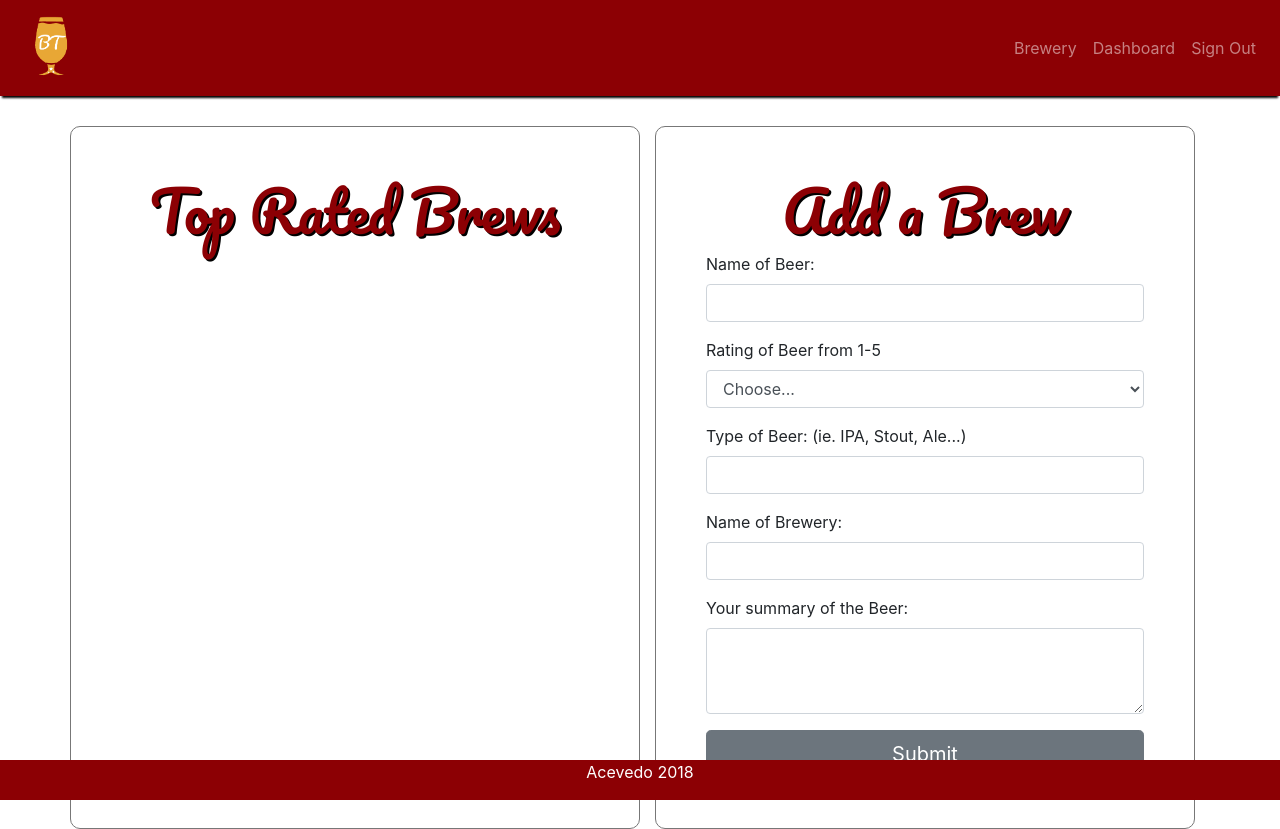
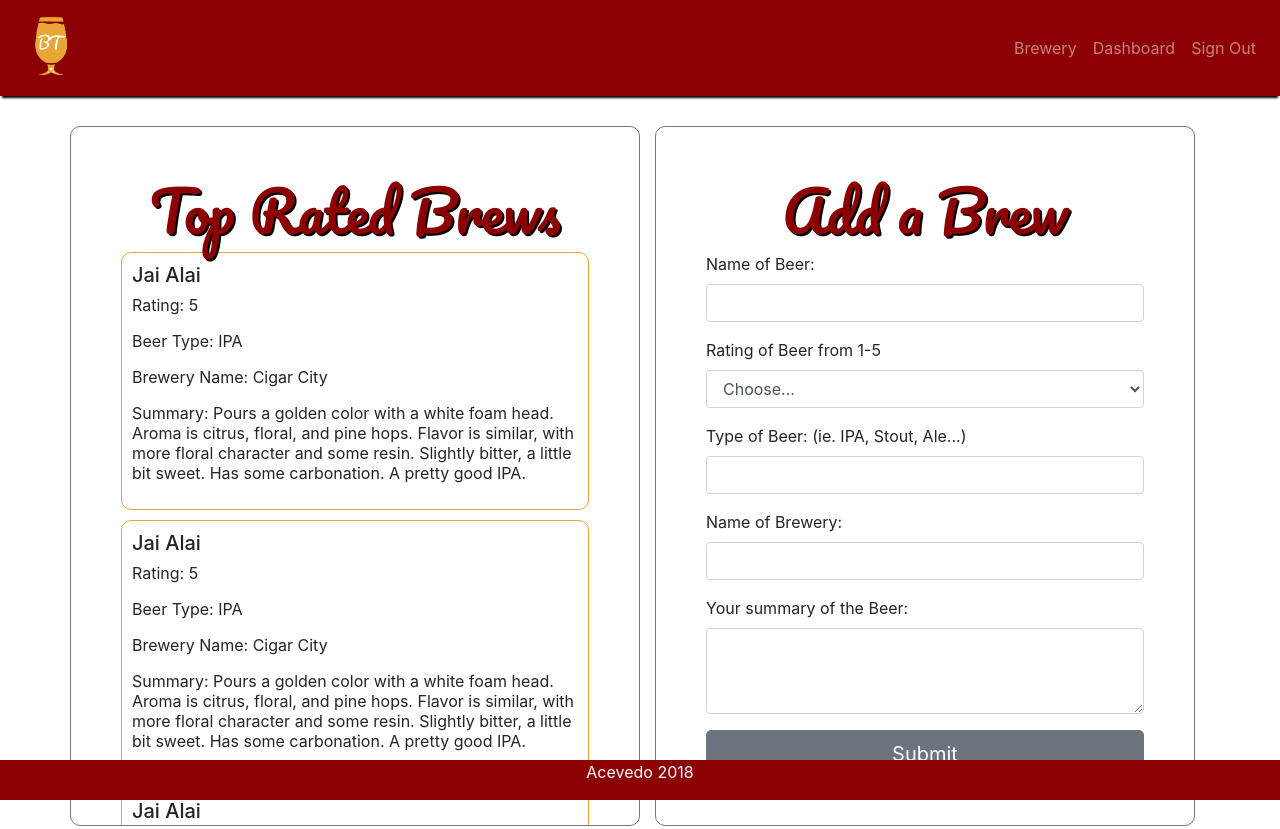
Before and after one commit to rsami23/BrewTopia, a React (Create React App) app in the folder client/: page /dashboard in a window 1280 px wide. Built offline with nearby package versions, Linux system fonts and the light colour scheme; sample sign-in values are in the browser's storage.

Commit message:
no more errors but no data still

```diff
--- a/client/src/components/AddBeer/AddBeer.css
+++ b/client/src/components/AddBeer/AddBeer.css
@@ -3,7 +3,7 @@
     border-radius: 10px;
     padding: 50px;
     margin-top: 30px;
-    /* margin-bottom: 50px; */
+    height: 700px;
 }
 
 .addBrewTitle {
--- /dev/null
+++ b/client/src/components/Data/Data.css
@@ -0,0 +1,10 @@
+.data {
+    border: 1px solid #E8A735;
+    padding: 10px;
+    border-radius: 10px;
+    margin-bottom: 10px;
+}
+
+.beerItems {
+    line-height: normal;
+}
--- /dev/null
+++ b/client/src/components/Data/Data.js
@@ -0,0 +1,30 @@
+import React from "react";
+import "./Data.css";
+
+const Data = () => (
+    <div>
+        <div className="data">
+            <h5>Jai Alai</h5>
+            <p className="beerItems">Rating: 5</p>
+            <p className="beerItems">Beer Type: IPA</p>
+            <p className="beerItems">Brewery Name: Cigar City</p>
+            <p className="beerItems">Summary: Pours a golden color with a white foam head. Aroma is citrus, floral, and pine hops. Flavor is similar, with more floral character and some resin. Slightly bitter, a little bit sweet. Has some carbonation. A pretty good IPA.</p>
+        </div>
+        <div className="data">
+            <h5>Jai Alai</h5>
+            <p className="beerItems">Rating: 5</p>
+            <p className="beerItems">Beer Type: IPA</p>
+            <p className="beerItems">Brewery Name: Cigar City</p>
+            <p className="beerItems">Summary: Pours a golden color with a white foam head. Aroma is citrus, floral, and pine hops. Flavor is similar, with more floral character and some resin. Slightly bitter, a little bit sweet. Has some carbonation. A pretty good IPA.</p>
+        </div>
+        <div className="data">
+            <h5>Jai Alai</h5>
+            <p className="beerItems">Rating: 5</p>
+            <p className="beerItems">Beer Type: IPA</p>
+            <p className="beerItems">Brewery Name: Cigar City</p>
+            <p className="beerItems">Summary: Pours a golden color with a white foam head. Aroma is citrus, floral, and pine hops. Flavor is similar, with more floral character and some resin. Slightly bitter, a little bit sweet. Has some carbonation. A pretty good IPA.</p>
+        </div>
+    </div>
+)
+
+export default Data;
--- /dev/null
+++ b/client/src/components/Data/index.js
@@ -0,0 +1 @@
+export { default } from "./Data";
--- a/client/src/pages/Dashboard/Dashboard.css
+++ b/client/src/pages/Dashboard/Dashboard.css
@@ -1,10 +1,10 @@
-
-
 #topRated {
     border: 1px solid #777777;
     border-radius: 10px;
     padding: 50px;
     margin-top: 30px;
+    overflow: scroll;
+    height: 700px;
 }
 
 .topRatedTitle {
--- a/client/src/pages/Dashboard/Dashboard.js
+++ b/client/src/pages/Dashboard/Dashboard.js
@@ -1,5 +1,6 @@
 import React, { Component } from "react";
 import AddBeer from "../../components/AddBeer";
+import Data from "../../components/Data";
 import requireAuth from "../../requireAuth";
 import "./Dashboard.css";
 
@@ -14,6 +15,7 @@ class Dashboard extends Component {
                     <div className="col-sm-6" id="topRated">
                         <h1 className="display-4 topRatedTitle">Top Rated Brews</h1>
                         <div className="topRatedBrews">
+                            <Data />
                         </div>
                     </div>
                     <div className="col-sm-6">
```
Also changed, not shown: 1 other file (tests, documents, lock files or other folders).
